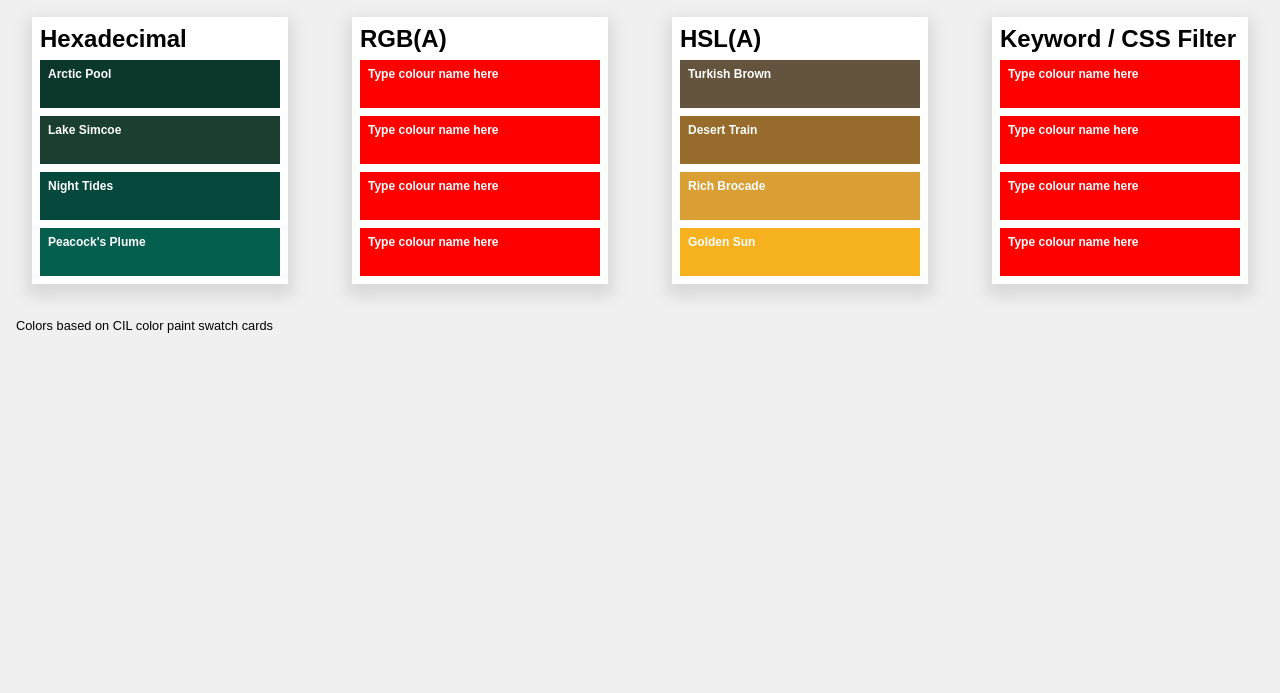
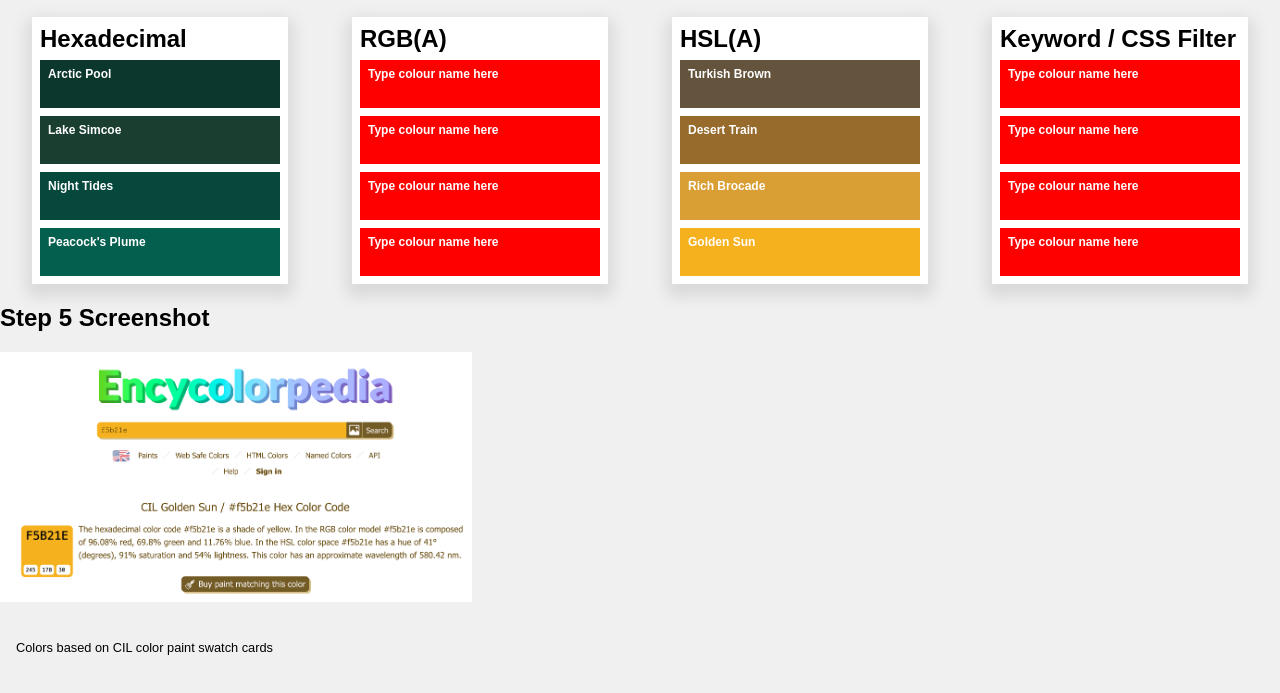
Before and after one commit to cyber-adr/comp1054-lab-2, a plain HTML site: page index.html in a window 1280 px wide. Shown: the part 95-788 px from the top of the page. Drawn offline with Linux system fonts and the light colour scheme.

Commit message:
Step 5 Completed

```diff
--- a/index.html
+++ b/index.html
@@ -1,5 +1,6 @@
 <!DOCTYPE HTML>
 <html>
+
 <head>
 	<meta charset="UTF-8">
 	<title>Specifying Color with RGBa, HSLa, Hexadecimal, and CSS Filters</title>
@@ -15,15 +16,19 @@ on the FIRST paint swatch card provided.
 		#hex div:nth-of-type(1) {
 			background-color: rgb(12, 55, 44);
 		}
+
 		#hex div:nth-of-type(2) {
 			background-color: rgb(26, 63, 49);
 		}
+
 		#hex div:nth-of-type(3) {
 			background-color: rgb(6, 73, 60);
 		}
+
 		#hex div:nth-of-type(4) {
 			background-color: rgb(4, 95, 78);
 		}
+
 		/* STEP 2: Set each color in rgba format
 to match as closely as you can with the colors
 on the SECOND paint swatch card provided.
@@ -31,15 +36,19 @@ on the SECOND paint swatch card provided.
 		#rgba div:nth-of-type(1) {
 			background-color: red;
 		}
+
 		#rgba div:nth-of-type(2) {
 			background-color: red;
 		}
+
 		#rgba div:nth-of-type(3) {
 			background-color: red;
 		}
+
 		#rgba div:nth-of-type(4) {
 			background-color: red;
 		}
+
 		/* ...and so on... */
 
 		/* STEP 3: Set each color in hsla format
@@ -49,15 +58,19 @@ on the THIRD paint swatch card provided.
 		#hsla div:nth-of-type(1) {
 			background-color: hsl(35 24.7% 31.8%);
 		}
+
 		#hsla div:nth-of-type(2) {
 			background-color: hsl(36 54.6% 38%);
 		}
+
 		#hsla div:nth-of-type(3) {
 			background-color: hsl(39 68.5% 52.7%);
 		}
+
 		#hsla div:nth-of-type(4) {
 			background-color: hsl(41 91.5% 53.9%);
 		}
+
 		/* ...and so on... */
 
 		/* STEP 4: Set each color using a CSS color keywords
@@ -70,24 +83,35 @@ produce an exact rendition of the swatch colors on the FOURTH card provided.
 		#keyword div:nth-of-type(1) {
 			background-color: red;
 		}
+
 		#keyword div:nth-of-type(2) {
 			background-color: red;
 		}
+
 		#keyword div:nth-of-type(3) {
 			background-color: red;
 		}
+
 		#keyword div:nth-of-type(4) {
 			background-color: red;
 		}
+
 		/* ...and so on... */
 
 		/* STEP 5: Describe one or more things that you can do to ensure that the colour rendering on your screen is exactly the same (or as close as possible) to the colours on your paint chip cards. If possible, attempt to do one or more of these things and describe what you did and what you found out. Maybe a screenshot, too if it might help. */
+		/* You can use the color codes and names for each color provided by the swash to search in an online color library that determines the corresponding hexaecimal of each color. This can then be translated into color values compatible with the appropriate color format. I've used this method to search for accurate values in HSLa format */
+		/*
+							References
+		Encycolorpedia. Praegressus. https://encycolorpedia.com.
+		Encyclolorpedia. "CIL Golden Sun / #f5b21e Hex Color Code." Praegressus. https://encycolorpedia.com/f5b21e.
+		*/
 	</style>
 </head>
 
 <body>
 	<header>
-		<h1>Specifying Color <em>with</em> <abbr title="Red, Green, Blue, Alpha">RGBa</abbr>, <abbr title="Hue, Saturation, Luminousity, Alpha">HSLa</abbr>, Hexadecimal, <em>and</em> CSS Filters</h1>
+		<h1>Specifying Color <em>with</em> <abbr title="Red, Green, Blue, Alpha">RGBa</abbr>, <abbr
+				title="Hue, Saturation, Luminousity, Alpha">HSLa</abbr>, Hexadecimal, <em>and</em> CSS Filters</h1>
 	</header>
 	<main>
 		<section id="hex">
@@ -151,8 +175,15 @@ produce an exact rendition of the swatch colors on the FOURTH card provided.
 			</div>
 		</section>
 	</main>
+	<asie>
+		<h2>Step 5 Screenshot</h2>
+		<div>
+			<img src="images/comp1054-lab-2-screenshot.png" height="250">
+		</div>
+	</asie>
 	<footer>
 		<p><small>Colors based on CIL color paint swatch cards</small></p>
 	</footer>
 </body>
+
 </html>
```
Also changed, not shown: css/base.css (line endings or trailing spaces), images/comp1054-lab-2-screenshot.png (added). Lines whose indentation alone changed are shown as unchanged.
